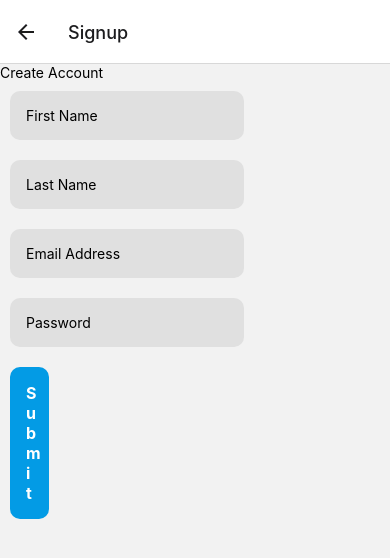
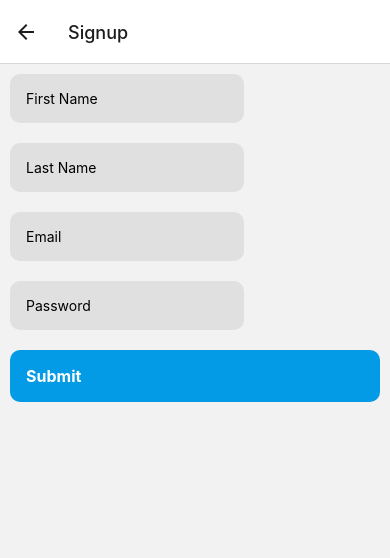
Before and after one commit to g-kimani/airpark, a React Native app: screen /Signup in a window 390 px wide. Shown: the top 558 px of the page. Built offline with nearby package versions, Linux system fonts and the light colour scheme.

Commit message:
4pm commit

```diff
--- a/App.tsx
+++ b/App.tsx
@@ -5,6 +5,7 @@ import { createNativeStackNavigator } from "@react-navigation/native-stack";
 import HomeScreen from "./screens/HomeScreen";
 import LoginScreen from "./screens/LoginScreen";
 import SignupScreen from "./screens/SignupScreen";
+import HomePage from "./screens/HomePage";
 
 type NavigationStackParamList = {
   // provide the props that are needed for a route, undefined if no props
@@ -24,6 +25,7 @@ export default function App() {
         <Stack.Screen name="Home" component={HomeScreen} />
         <Stack.Screen name="Login" component={LoginScreen} />
         <Stack.Screen name="Signup" component={SignupScreen} />
+        <Stack.Screen name="HomePage" component={HomePage} />
       </Stack.Navigator>
     </NavigationContainer>
   );
--- a/package.json
+++ b/package.json
@@ -9,17 +9,19 @@
     "web": "expo start --web"
   },
   "dependencies": {
+    "@expo/webpack-config": "^18.0.1",
     "@react-navigation/native": "^6.1.6",
     "@react-navigation/native-stack": "^6.9.12",
     "expo": "~48.0.18",
     "expo-status-bar": "~1.4.4",
+    "formik": "^2.4.1",
     "react": "18.2.0",
+    "react-dom": "18.2.0",
     "react-native": "0.71.8",
     "react-native-safe-area-context": "4.5.0",
     "react-native-screens": "~3.20.0",
     "react-native-web": "~0.18.10",
-    "react-dom": "18.2.0",
-    "@expo/webpack-config": "^18.0.1"
+    "yup": "^1.2.0"
   },
   "devDependencies": {
     "@babel/core": "^7.20.0",
--- a/screens/HomePage.tsx
+++ b/screens/HomePage.tsx
@@ -0,0 +1,12 @@
+import { StyleSheet, Text, View } from "react-native";
+import React from "react";
+
+const HomePage = () => {
+    return (
+      <View style={{ flex: 1, alignItems: "center", justifyContent: "center" }}>
+        <Text>HomePage</Text>
+      </View>
+    );
+  };
+
+  export default HomePage;
--- a/screens/SignupScreen.tsx
+++ b/screens/SignupScreen.tsx
@@ -1,68 +1,102 @@
-import { StyleSheet,
+import React from "react";
+import { useFormik } from "formik";
+import * as yup from "yup";
+import {
+  StyleSheet,
   Text,
   TextInput,
   TouchableOpacity,
-  View, } from "react-native";
-import React from "react";
+  View,
+} from "react-native";
+import { NativeStackScreenProps } from "@react-navigation/native-stack";
+// import { NavigationStackParamList } from "./types";
 
-const SignupScreen = () => {
-  return (
+const validationSchema = yup.object().shape({
+  firstName: yup.string().required("First name is required"),
+  lastName: yup.string().required("Last name is required"),
+  email: yup
+    .string()
+    .email("Please enter a valid email")
+    .required("Email is required"),
+  password: yup
+    .string()
+    .min(6, "Password must be at least 6 characters")
+    .required("Password is required"),
+});
+
+type Props = NativeStackScreenProps<NavigationStackParamList, "Signup">;
+
+const SignupScreen: React.FC<Props> = ({ navigation }) => {
+  const formik = useFormik({
+    initialValues: {
+      firstName: "",
+      lastName: "",
+      email: "",
+      password: "",
+    },
+    validationSchema: validationSchema,
+    onSubmit: (values) => {
+      navigation.navigate("HomePage");
+    },
+  });
+return (
     <View>
-      <Text>Create Account</Text>
-      <TextInput placeholder="First Name" style={styles.inputText} />
-      <TextInput placeholder="Last Name" style={styles.inputText} />
-      <TextInput placeholder="Email Address" style={styles.inputText} />
-      <TextInput placeholder="Password" style={styles.inputText} />
-      <TouchableOpacity onPress={() => { navigation.navigate("Homepage"); }} style={styles.button}>
-      <Text style={styles.buttonText}>Submit</Text>
-</TouchableOpacity>
+      <TextInput
+        style={styles.inputText}
+        id="firstName"
+        name="firstName"
+        onChangeText={formik.handleChange("firstName")}
+        value={formik.values.firstName}
+        placeholder="First Name"
+      />
+      <Text>{formik.errors.firstName}</Text>
+
+      <TextInput
+        style={styles.inputText}
+        id="lastName"
+        name="lastName"
+        onChangeText={formik.handleChange("lastName")}
+        value={formik.values.lastName}
+        placeholder="Last Name"
+      />
+      <Text>{formik.errors.lastName}</Text>
+
+      <TextInput
+        style={styles.inputText}
+        id="email"
+        name="email"
+        onChangeText={formik.handleChange("email")}
+        value={formik.values.email}
+        placeholder="Email"
+      />
+      <Text>{formik.errors.email}</Text>
+
+      <TextInput
+        style={styles.inputText}
+        id="password"
+        name="password"
+        onChangeText={formik.handleChange("password")}
+        value={formik.values.password}
+        placeholder="Password"
+        secureTextEntry
+      />
+      <Text>{formik.errors.password}</Text>
+
+      <TouchableOpacity style={styles.button} onPress={formik.handleSubmit}>
+        <Text style={styles.buttonText}>Submit</Text>
+      </TouchableOpacity>
     </View>
 
+    // <TouchableOpacity
+    //     onPress={() => {
+    //       navigation.navigate("Signup");
+    //     }}
+    //     // style={styles.button}
+    //   >
+    //     <Text style={styles.signUpText}>Sign up now! </Text>
+    //   </TouchableOpacity>
   );
 };
-
-{/* <View style={{ flex: 1, alignItems: "center", justifyContent: "center" }}>
-<Text style={styles.Header}>AirPark</Text>
-<Text>Sign in</Text>
-<TextInput placeholder="Email" style={styles.inputText} />
-<TextInput
-  placeholder="Password"
-  style={styles.inputText}
-  // onChange={(event) => {
-  //   console.log(event.target);
-  // }}
-/>
-
-<TouchableOpacity
-  onPress={() => {
-    navigation.navigate("Login");
-  }}
-  style={styles.button}
->
-  <Text style={styles.buttonText}>Login</Text>
-</TouchableOpacity>
-
-<TouchableOpacity
-  // onPress={() => {
-  //   navigation.navigate("google");
-  // }}
-  style={styles.button}
->
-  <Text style={styles.buttonText}>Continue with Google</Text>
-</TouchableOpacity>
-
-<Text>Don't have an account?</Text>
-<TouchableOpacity
-  onPress={() => {
-    navigation.navigate("Signup");
-  }}
-  // style={styles.button}
->
-  <Text style={styles.signUpText}>Sign up now! </Text>
-</TouchableOpacity>
-</View> */}
-
-export default SignupScreen;
 
 const styles = StyleSheet.create({
   button: {
@@ -70,7 +104,6 @@ const styles = StyleSheet.create({
     backgroundColor: "#039be5",
     borderRadius: 10,
     margin: 10,
-    width: '10%',
   },
   buttonText: {
     color: "white",
@@ -84,11 +117,6 @@ const styles = StyleSheet.create({
     margin: 10,
     width: "60%",
   },
-  signUpText: {
-    color: "blue",
-    fontSize: 16,
-  },
-  Header: {
-    fontSize: 20,
-  },
 });
+
+export default SignupScreen;
```
Also changed, not shown: 1 other file (tests, documents, lock files or other folders).
